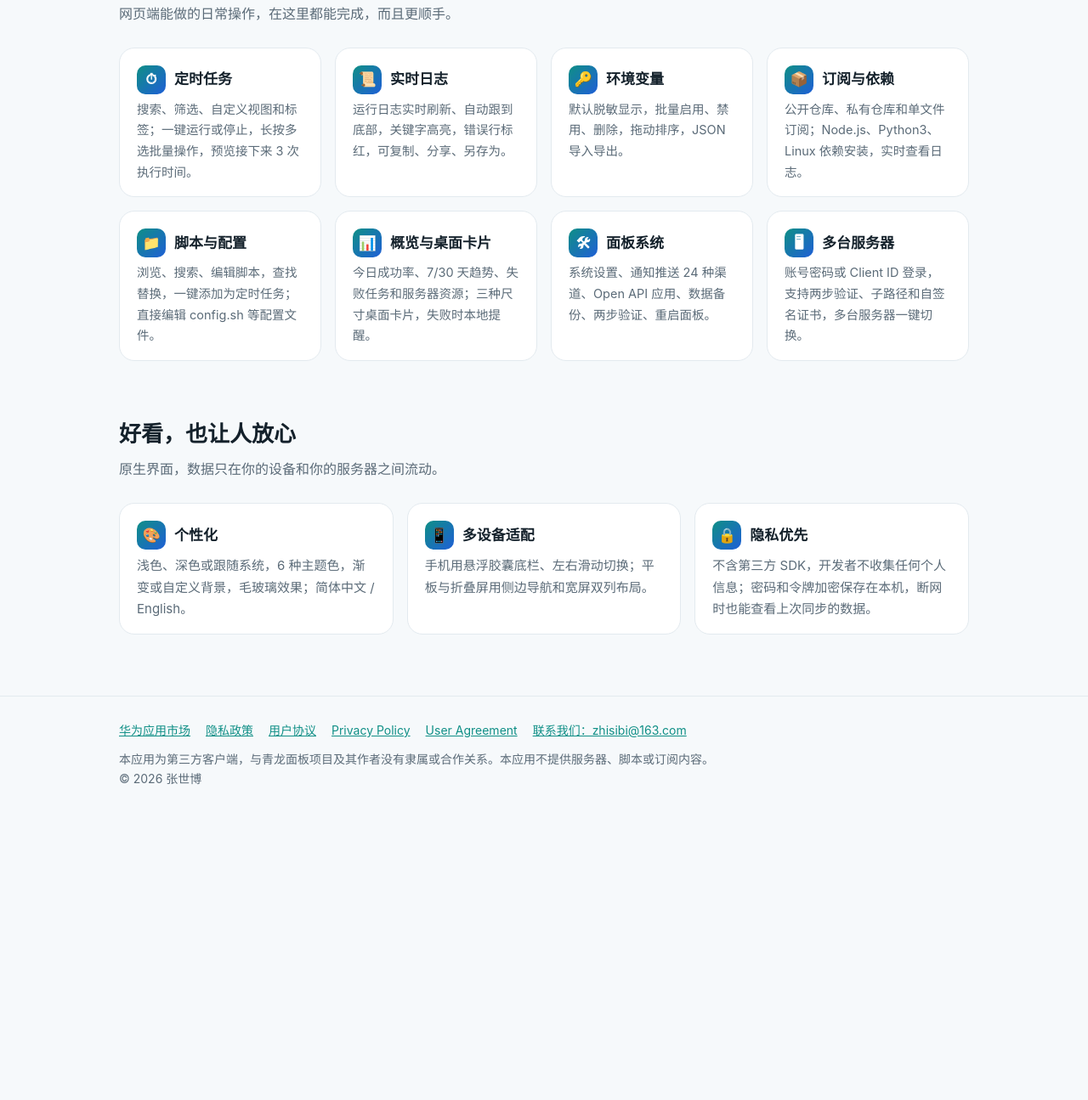
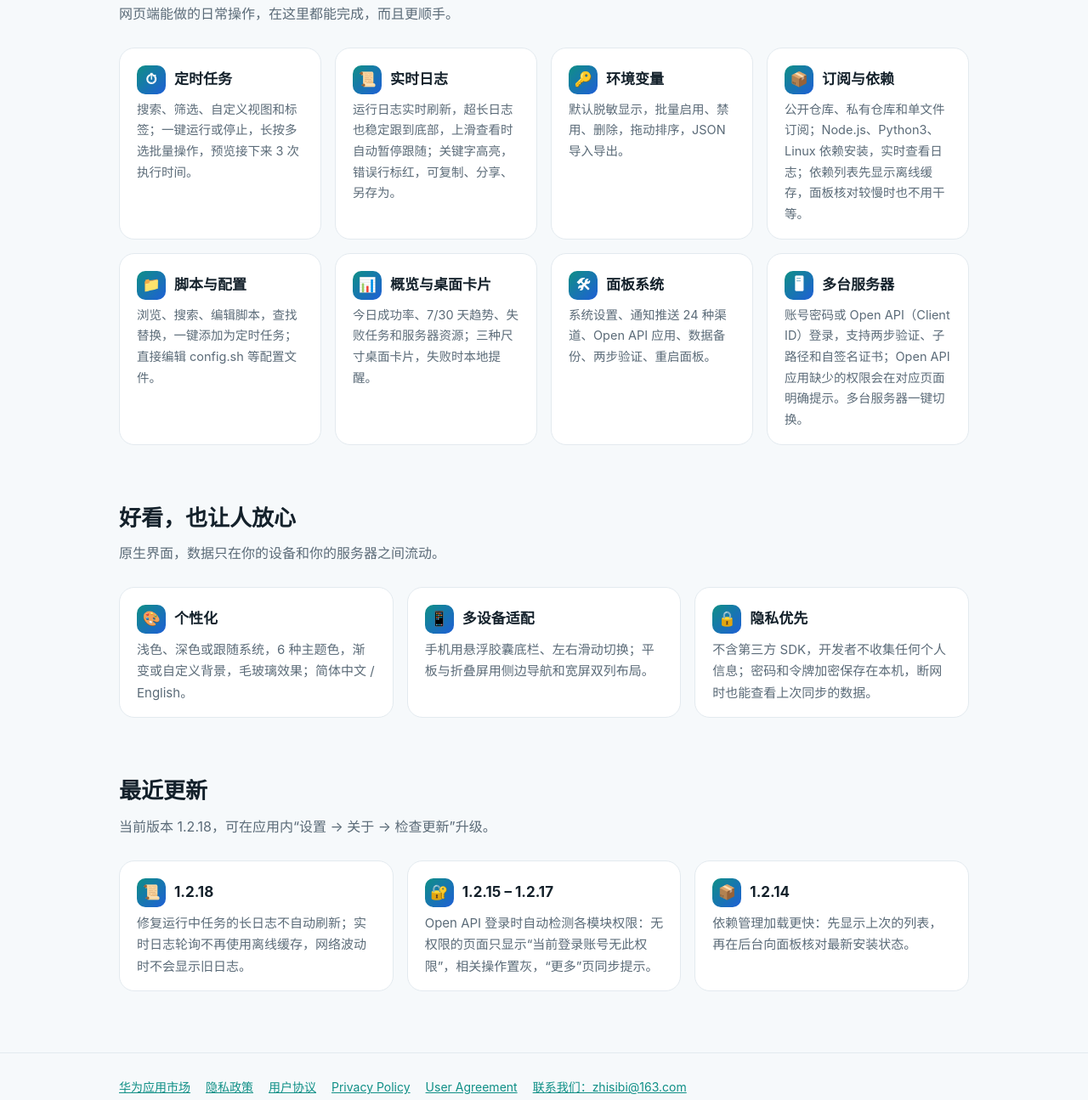
Before and after one commit to zhisibi/qinglongxieyi, a plain HTML site: page index.html in a window 1280 px wide. Shown: the part 512-1807 px from the top of the page at 85% size. Before the commit the page ends 1481 px from the top, so only its background shows below. Drawn offline with Linux system fonts and the light colour scheme.

Commit message:
官网：同步 1.2.14–1.2.18 功能与最近更新

```diff
--- a/index.html
+++ b/index.html
@@ -58,13 +58,13 @@ footer .links{display:flex;gap:18px;flex-wrap:wrap;margin-bottom:10px}
   <p class="lead">网页端能做的日常操作，在这里都能完成，而且更顺手。</p>
   <div class="grid">
     <div class="card"><b><i>⏱</i>定时任务</b><p>搜索、筛选、自定义视图和标签；一键运行或停止，长按多选批量操作，预览接下来 3 次执行时间。</p></div>
-    <div class="card"><b><i>📜</i>实时日志</b><p>运行日志实时刷新、自动跟到底部，关键字高亮，错误行标红，可复制、分享、另存为。</p></div>
+    <div class="card"><b><i>📜</i>实时日志</b><p>运行日志实时刷新，超长日志也稳定跟到底部，上滑查看时自动暂停跟随；关键字高亮，错误行标红，可复制、分享、另存为。</p></div>
     <div class="card"><b><i>🔑</i>环境变量</b><p>默认脱敏显示，批量启用、禁用、删除，拖动排序，JSON 导入导出。</p></div>
-    <div class="card"><b><i>📦</i>订阅与依赖</b><p>公开仓库、私有仓库和单文件订阅；Node.js、Python3、Linux 依赖安装，实时查看日志。</p></div>
+    <div class="card"><b><i>📦</i>订阅与依赖</b><p>公开仓库、私有仓库和单文件订阅；Node.js、Python3、Linux 依赖安装，实时查看日志；依赖列表先显示离线缓存，面板核对较慢时也不用干等。</p></div>
     <div class="card"><b><i>📁</i>脚本与配置</b><p>浏览、搜索、编辑脚本，查找替换，一键添加为定时任务；直接编辑 config.sh 等配置文件。</p></div>
     <div class="card"><b><i>📊</i>概览与桌面卡片</b><p>今日成功率、7/30 天趋势、失败任务和服务器资源；三种尺寸桌面卡片，失败时本地提醒。</p></div>
     <div class="card"><b><i>🛠</i>面板系统</b><p>系统设置、通知推送 24 种渠道、Open API 应用、数据备份、两步验证、重启面板。</p></div>
-    <div class="card"><b><i>🖥</i>多台服务器</b><p>账号密码或 Client ID 登录，支持两步验证、子路径和自签名证书，多台服务器一键切换。</p></div>
+    <div class="card"><b><i>🖥</i>多台服务器</b><p>账号密码或 Open API（Client ID）登录，支持两步验证、子路径和自签名证书；Open API 应用缺少的权限会在对应页面明确提示。多台服务器一键切换。</p></div>
   </div>
 </div></section>
 
@@ -76,6 +76,17 @@ footer .links{display:flex;gap:18px;flex-wrap:wrap;margin-bottom:10px}
     <div class="card"><b><i>🎨</i>个性化</b><p>浅色、深色或跟随系统，6 种主题色，渐变或自定义背景，毛玻璃效果；简体中文 / English。</p></div>
     <div class="card"><b><i>📱</i>多设备适配</b><p>手机用悬浮胶囊底栏、左右滑动切换；平板与折叠屏用侧边导航和宽屏双列布局。</p></div>
     <div class="card"><b><i>🔒</i>隐私优先</b><p>不含第三方 SDK，开发者不收集任何个人信息；密码和令牌加密保存在本机，断网时也能查看上次同步的数据。</p></div>
+  </div>
+</div></section>
+
+<!-- 最近更新 -->
+<section><div class="wrap">
+  <h2>最近更新</h2>
+  <p class="lead">当前版本 1.2.18，可在应用内“设置 → 关于 → 检查更新”升级。</p>
+  <div class="row">
+    <div class="card"><b><i>📜</i>1.2.18</b><p>修复运行中任务的长日志不自动刷新；实时日志轮询不再使用离线缓存，网络波动时不会显示旧日志。</p></div>
+    <div class="card"><b><i>🔐</i>1.2.15 – 1.2.17</b><p>Open API 登录时自动检测各模块权限：无权限的页面只显示“当前登录账号无此权限”，相关操作置灰，“更多”页同步提示。</p></div>
+    <div class="card"><b><i>📦</i>1.2.14</b><p>依赖管理加载更快：先显示上次的列表，再在后台向面板核对最新安装状态。</p></div>
   </div>
 </div></section>
 
```
